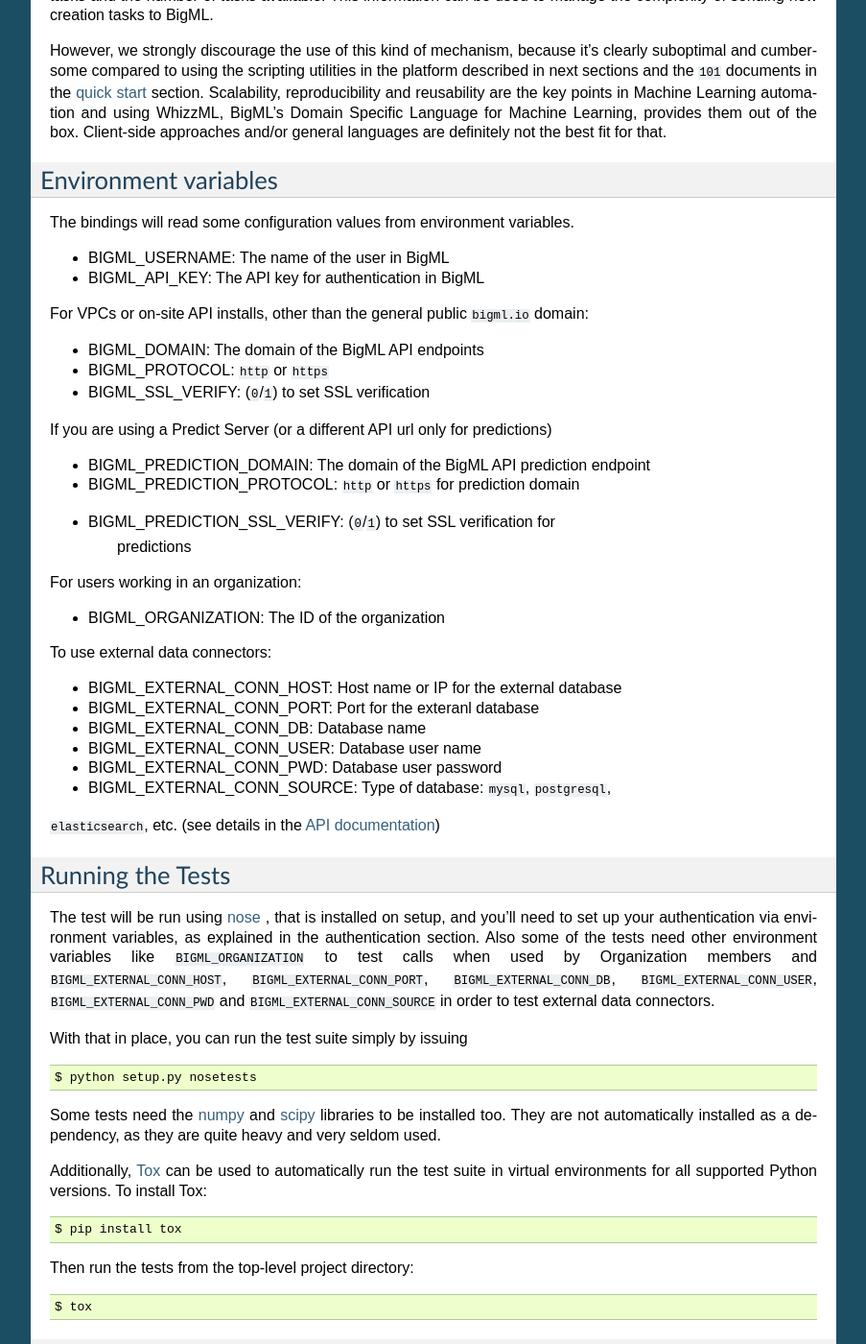
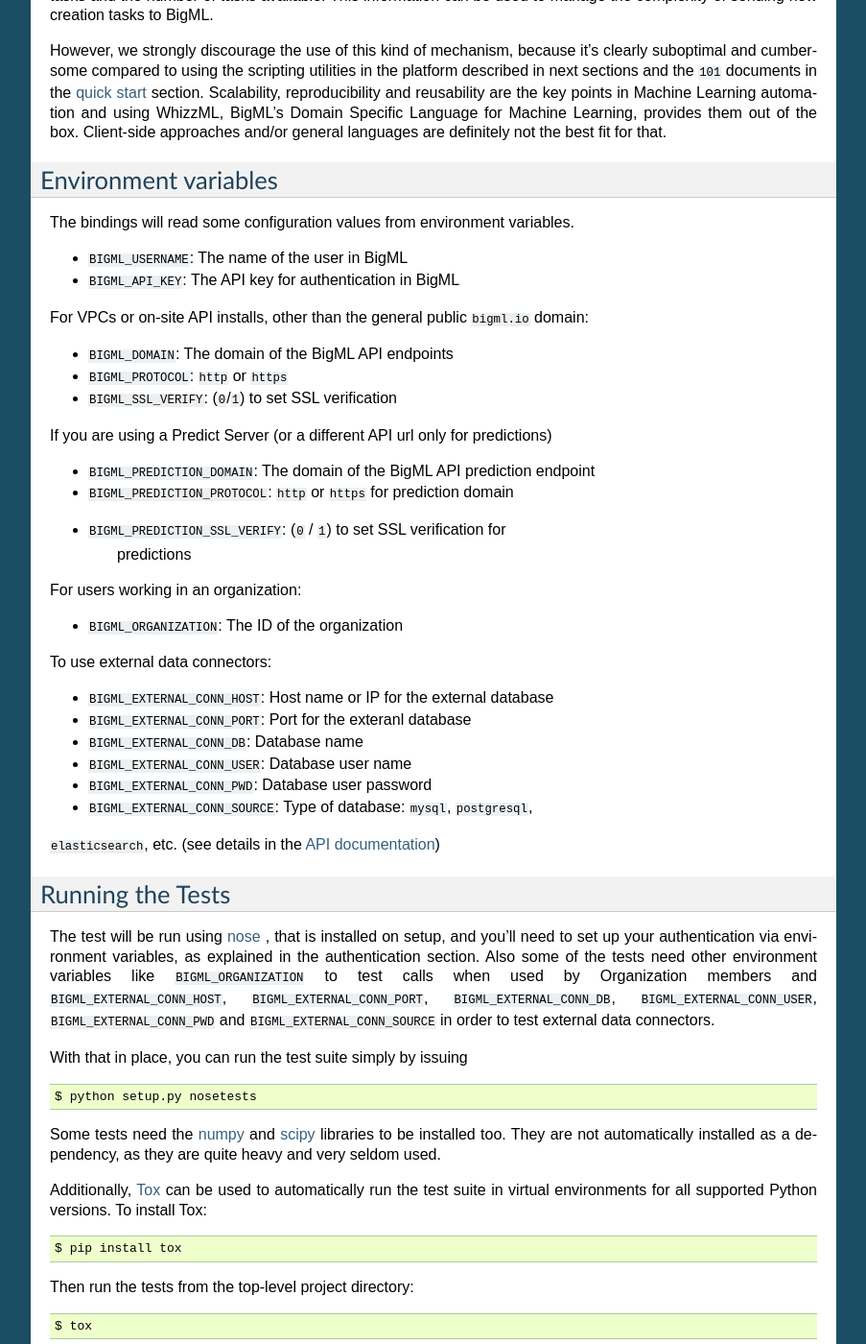
Before and after one commit to bigmlcom/python, a Sphinx documentation site: the page built from docs/index.rst, in a window 1280 px wide and 1400 px high, scrolled down 10410 px. Shown: the whole window at 96% size, without its empty margins (198-1101 px from the left). Built offline with Sphinx 7.4.7, drawn with Linux system fonts in a browser that asks for light colours; some of the changed lines change nothing that is shown.

Commit message:
Style changes in docs

```diff
--- a/docs/index.rst
+++ b/docs/index.rst
@@ -757,35 +757,35 @@
 
 The bindings will read some configuration values from environment variables.
 
-- BIGML_USERNAME: The name of the user in BigML
-- BIGML_API_KEY: The API key for authentication in BigML
+- ``BIGML_USERNAME``: The name of the user in BigML
+- ``BIGML_API_KEY``: The API key for authentication in BigML
 
 For VPCs or on-site API installs,
 other than the general public ``bigml.io`` domain:
 
-- BIGML_DOMAIN: The domain of the BigML API endpoints
-- BIGML_PROTOCOL: ``http`` or ``https``
-- BIGML_SSL_VERIFY: (``0``/``1``) to set SSL verification
+- ``BIGML_DOMAIN``: The domain of the BigML API endpoints
+- ``BIGML_PROTOCOL``: ``http`` or ``https``
+- ``BIGML_SSL_VERIFY``: (``0``/``1``) to set SSL verification
 
 If you are using a Predict Server (or a different API url only for predictions)
 
-- BIGML_PREDICTION_DOMAIN: The domain of the BigML API prediction endpoint
-- BIGML_PREDICTION_PROTOCOL: ``http`` or ``https`` for prediction domain
-- BIGML_PREDICTION_SSL_VERIFY: (``0``/``1``) to set SSL verification for
-                               predictions
+- ``BIGML_PREDICTION_DOMAIN``: The domain of the BigML API prediction endpoint
+- ``BIGML_PREDICTION_PROTOCOL``: ``http`` or ``https`` for prediction domain
+- ``BIGML_PREDICTION_SSL_VERIFY``: (``0`` / ``1``) to set SSL verification for
+                                   predictions
 
 For users working in an organization:
 
-- BIGML_ORGANIZATION: The ID of the organization
+- ``BIGML_ORGANIZATION``: The ID of the organization
 
 To use external data connectors:
 
-- BIGML_EXTERNAL_CONN_HOST: Host name or IP for the external database
-- BIGML_EXTERNAL_CONN_PORT: Port for the exteranl database
-- BIGML_EXTERNAL_CONN_DB: Database name
-- BIGML_EXTERNAL_CONN_USER: Database user name
-- BIGML_EXTERNAL_CONN_PWD: Database user password
-- BIGML_EXTERNAL_CONN_SOURCE: Type of database: ``mysql``, ``postgresql``,
+- ``BIGML_EXTERNAL_CONN_HOST``: Host name or IP for the external database
+- ``BIGML_EXTERNAL_CONN_PORT``: Port for the exteranl database
+- ``BIGML_EXTERNAL_CONN_DB``: Database name
+- ``BIGML_EXTERNAL_CONN_USER``: Database user name
+- ``BIGML_EXTERNAL_CONN_PWD``: Database user password
+- ``BIGML_EXTERNAL_CONN_SOURCE``: Type of database: ``mysql``, ``postgresql``,
 ``elasticsearch``, etc. (see details in the
 `API documentation <https://bigml.com/api/externalconnectors>`_)
 
```
